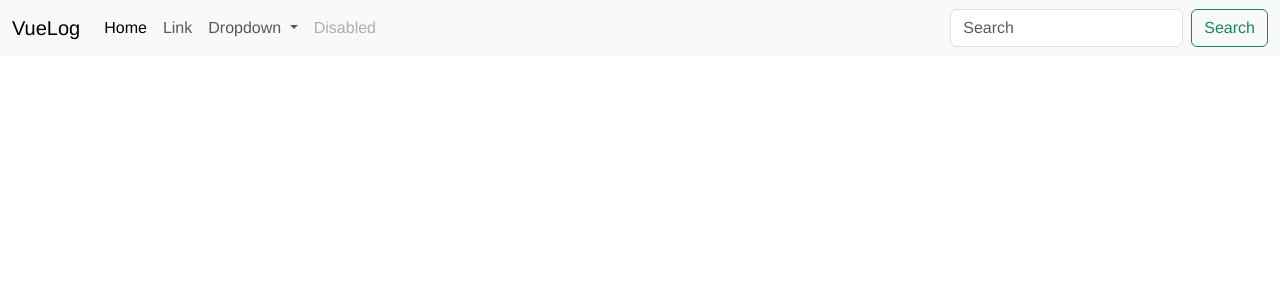
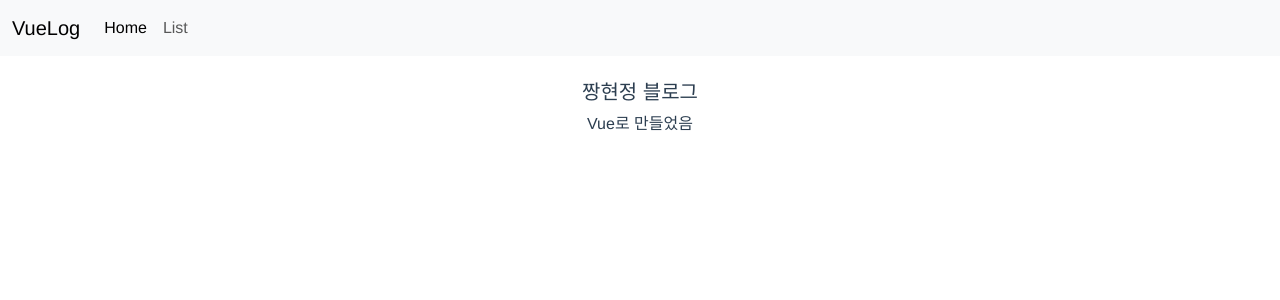
Before and after one commit to JangHyunjeong/vuelog, a Vue app: page / in a window 1280 px wide. Shown: the top 300 px of the page. Built offline with nearby package versions, Linux system fonts and the light colour scheme.

Commit message:
main 라우터 생성 후 연결, 네비게이션 링크 연결

```diff
--- a/src/App.vue
+++ b/src/App.vue
@@ -3,7 +3,7 @@
     <!-- navigation -->
     <nav class="navbar navbar-expand-lg bg-body-tertiary">
       <div class="container-fluid">
-        <a class="navbar-brand" href="#">VueLog</a>
+        <RouterLink class="navbar-brand" to="/">VueLog</RouterLink>
         <button
           class="navbar-toggler"
           type="button"
@@ -18,45 +18,14 @@
         <div class="collapse navbar-collapse" id="navbarSupportedContent">
           <ul class="navbar-nav me-auto mb-2 mb-lg-0">
             <li class="nav-item">
-              <a class="nav-link active" aria-current="page" href="#">Home</a>
+              <RouterLink class="nav-link active" aria-current="page" to="/"
+                >Home</RouterLink
+              >
             </li>
             <li class="nav-item">
-              <a class="nav-link" href="#">Link</a>
-            </li>
-            <li class="nav-item dropdown">
-              <a
-                class="nav-link dropdown-toggle"
-                href="#"
-                role="button"
-                data-bs-toggle="dropdown"
-                aria-expanded="false"
-              >
-                Dropdown
-              </a>
-              <ul class="dropdown-menu">
-                <li><a class="dropdown-item" href="#">Action</a></li>
-                <li><a class="dropdown-item" href="#">Another action</a></li>
-                <li><hr class="dropdown-divider" /></li>
-                <li>
-                  <a class="dropdown-item" href="#">Something else here</a>
-                </li>
-              </ul>
-            </li>
-            <li class="nav-item">
-              <a class="nav-link disabled">Disabled</a>
+              <RouterLink class="nav-link" to="/list">List</RouterLink>
             </li>
           </ul>
-          <form class="d-flex" role="search">
-            <input
-              class="form-control me-2"
-              type="search"
-              placeholder="Search"
-              aria-label="Search"
-            />
-            <button class="btn btn-outline-success" type="submit">
-              Search
-            </button>
-          </form>
         </div>
       </div>
     </nav>
--- /dev/null
+++ b/src/components/Home.vue
@@ -0,0 +1,12 @@
+<template>
+  <div class="container mt-4">
+    <h5>짱현정 블로그</h5>
+    <p>Vue로 만들었음</p>
+  </div>
+</template>
+
+<script>
+export default {
+  name: "Home",
+};
+</script>
--- a/src/router.js
+++ b/src/router.js
@@ -1,7 +1,12 @@
 import { createWebHistory, createRouter } from "vue-router";
 import List from "./components/List.vue";
+import Home from "./components/Home.vue";
 
 const routes = [
+  {
+    path: "/",
+    component: Home,
+  },
   {
     path: "/list",
     component: List,
```
